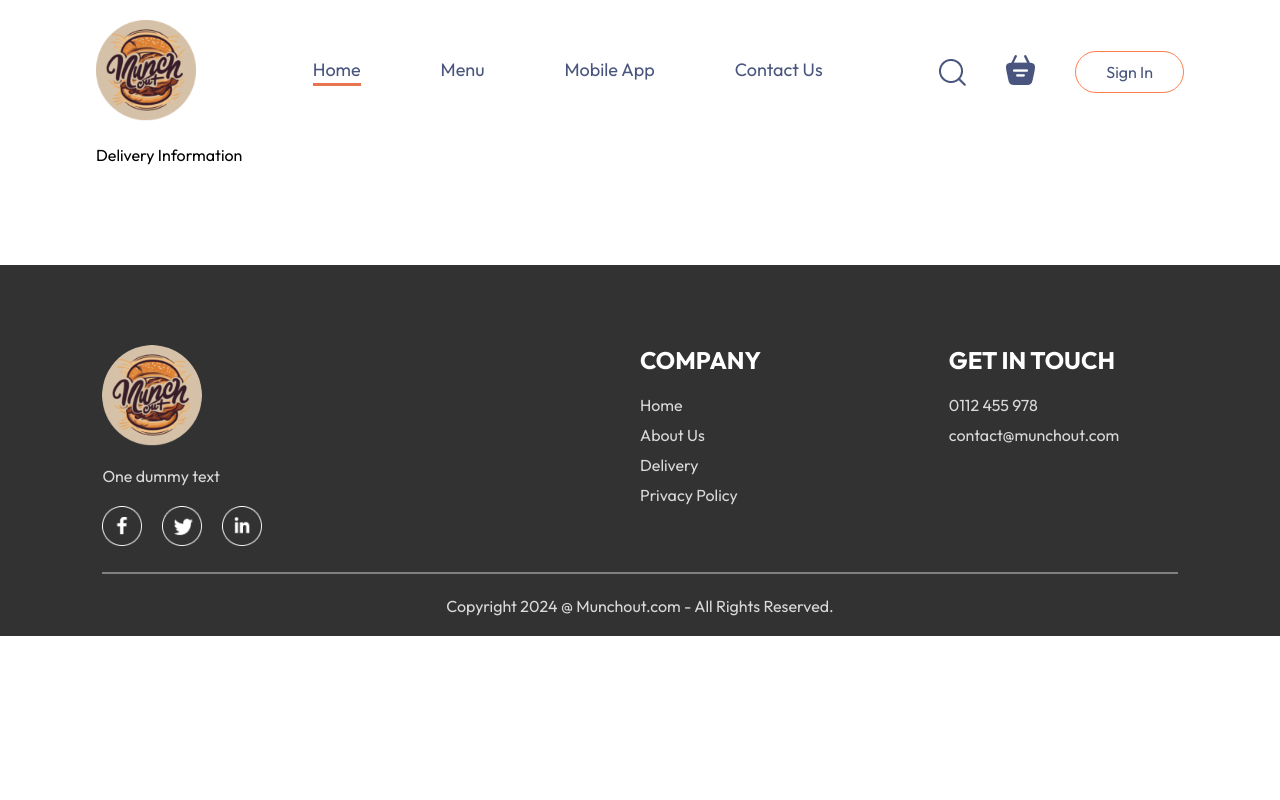
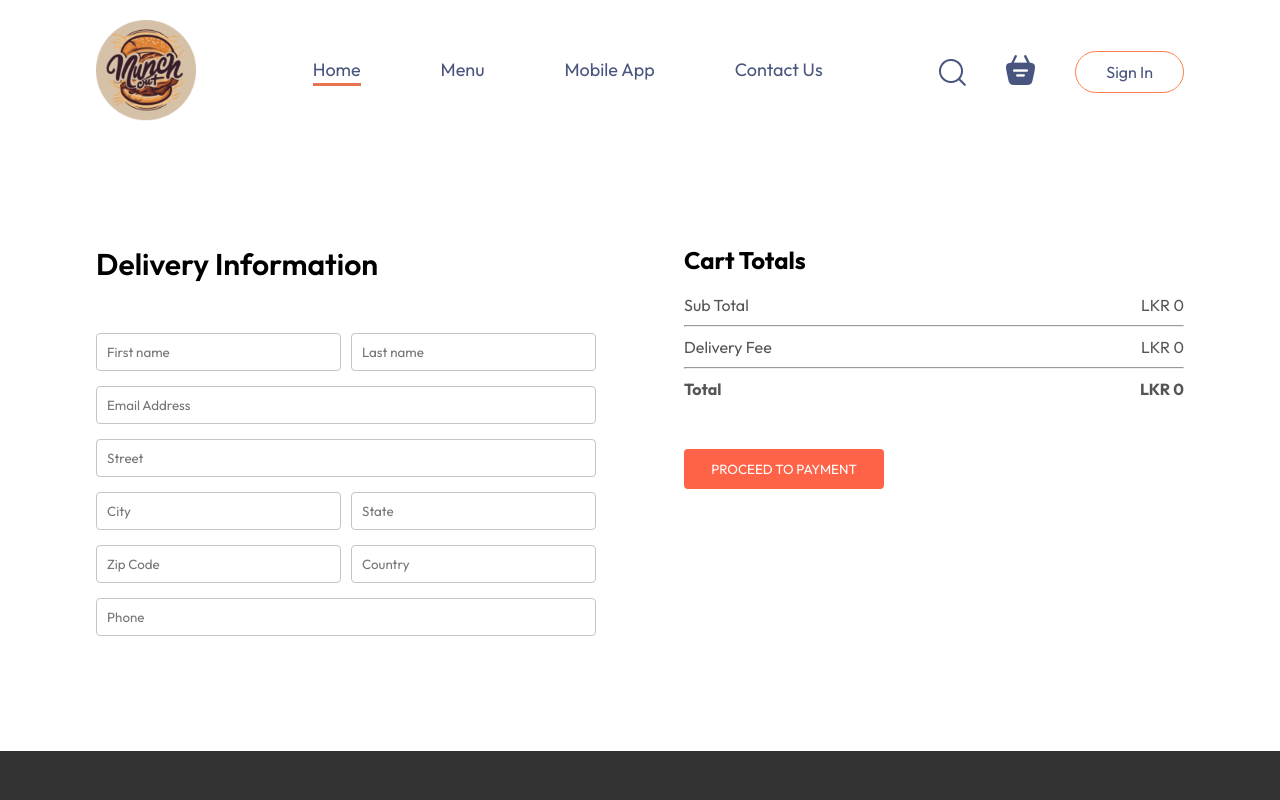
Before and after one commit to GeethakaSankalpa/Munch-Out, a React (Vite) app in the folder frontend/: page /order in a window 1280 px wide. Shown: the top 800 px of the page. Built offline with nearby package versions, Linux system fonts and the light colour scheme.

Commit message:
Updated Place Order component

```diff
--- a/frontend/src/pages/Cart/Cart.jsx
+++ b/frontend/src/pages/Cart/Cart.jsx
@@ -52,12 +52,12 @@
               <hr />
               <div className='cart-total-details'>
                 <p> Delivery Fee </p>
-                <p> LKR {2} </p>
+                <p> LKR {getTotalCartAmount() === 0?0:2} </p>
               </div>
               <hr />
               <div className='cart-total-details'>
                 <b> Total </b>
-                <b> LKR {getTotalCartAmount() + 2} </b>
+                <b> LKR {getTotalCartAmount() === 0?0:getTotalCartAmount() + 2} </b>
               </div>
             </div>
             <button onClick={() => navigate('/order')}> PROCEED TO CHECKOUT </button>
--- a/frontend/src/pages/PlaceOrder/PlaceOrder.css
+++ b/frontend/src/pages/PlaceOrder/PlaceOrder.css
@@ -0,0 +1,41 @@
+.place-order {
+    display: flex;
+    align-items: start;
+    justify-content: space-between;
+    gap: 50px;
+    margin-top: 100px;
+}
+
+.place-order-left {
+    width: 100%;
+    max-width: max(30%, 500px);
+}
+
+.place-order-left .title {
+    font-size: 30px;
+    font-weight: 600;
+    margin-bottom: 50px;
+}
+
+.place-order-left input {
+    margin-bottom: 15px;
+    width: 100%;
+    padding: 10px;
+    border: 1px solid #c5c5c5;
+    border-radius: 4px;
+    outline-color: tomato;
+}
+
+.place-order-left .multi-fields {
+    display: flex;
+    gap: 10px;
+}
+
+.place-order-right {
+    width: 100%;
+    max-width: max(40%, 500px);
+}
+
+.place-order .cart-total button {
+    margin-top: 30px;
+}
--- a/frontend/src/pages/PlaceOrder/PlaceOrder.jsx
+++ b/frontend/src/pages/PlaceOrder/PlaceOrder.jsx
@@ -1,13 +1,50 @@
-import React from 'react'
+import React, { useContext } from 'react'
 import './PlaceOrder.css'
+import { StoreFoodContext } from '../../FoodContext/StoreFoodContext'
 
 const PlaceOrder = () => {
+  const { getTotalCartAmount } = useContext(StoreFoodContext);
   return (
     <div className='place-order'>
       <div className="place-order-left">
         <p className="title"> Delivery Information </p>
+        <div className="multi-fields">
+          <input type="text" placeholder='First name' />
+          <input type="text" placeholder='Last name' />
+        </div>
+        <input type="text" placeholder='Email Address' />
+        <input type="text" placeholder='Street' />
+        <div className="multi-fields">
+          <input type="text" placeholder='City' />
+          <input type="text" placeholder='State' />
+        </div>
+        <div className="multi-fields">
+          <input type="text" placeholder='Zip Code' />
+          <input type="text" placeholder='Country' />
+        </div>
+        <input type="text" placeholder='Phone' />
       </div>
       <div className="place-order-right">
+        <div className="cart-total">
+          <h2> Cart Totals </h2>
+          <div>
+            <div className='cart-total-details'>
+              <p> Sub Total </p>
+              <p> LKR {getTotalCartAmount()} </p>
+            </div>
+            <hr />
+            <div className='cart-total-details'>
+              <p> Delivery Fee </p>
+              <p> LKR {getTotalCartAmount() === 0 ? 0 : 2} </p>
+            </div>
+            <hr />
+            <div className='cart-total-details'>
+              <b> Total </b>
+              <b> LKR {getTotalCartAmount() === 0 ? 0 : getTotalCartAmount() + 2} </b>
+            </div>
+          </div>
+          <button> PROCEED TO PAYMENT </button>
+        </div>
 
       </div>
 
```
